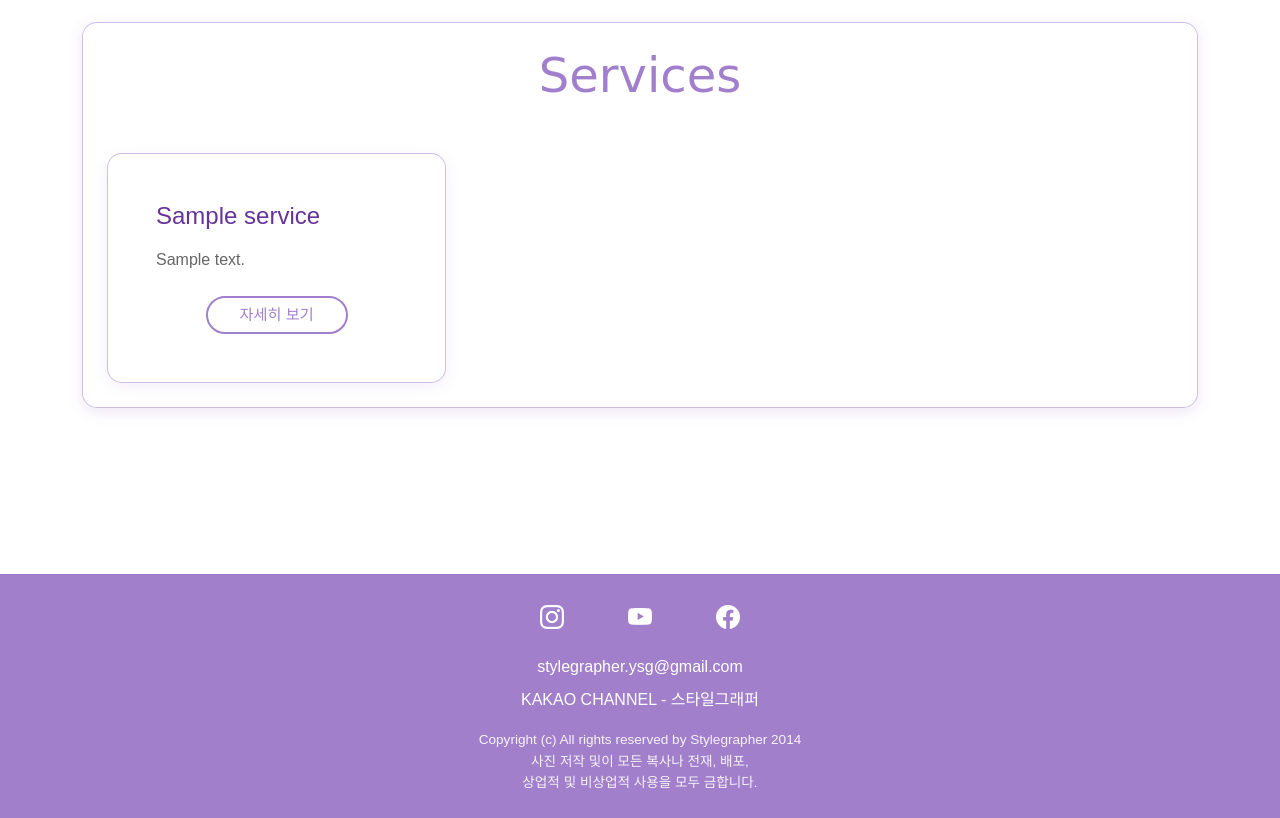
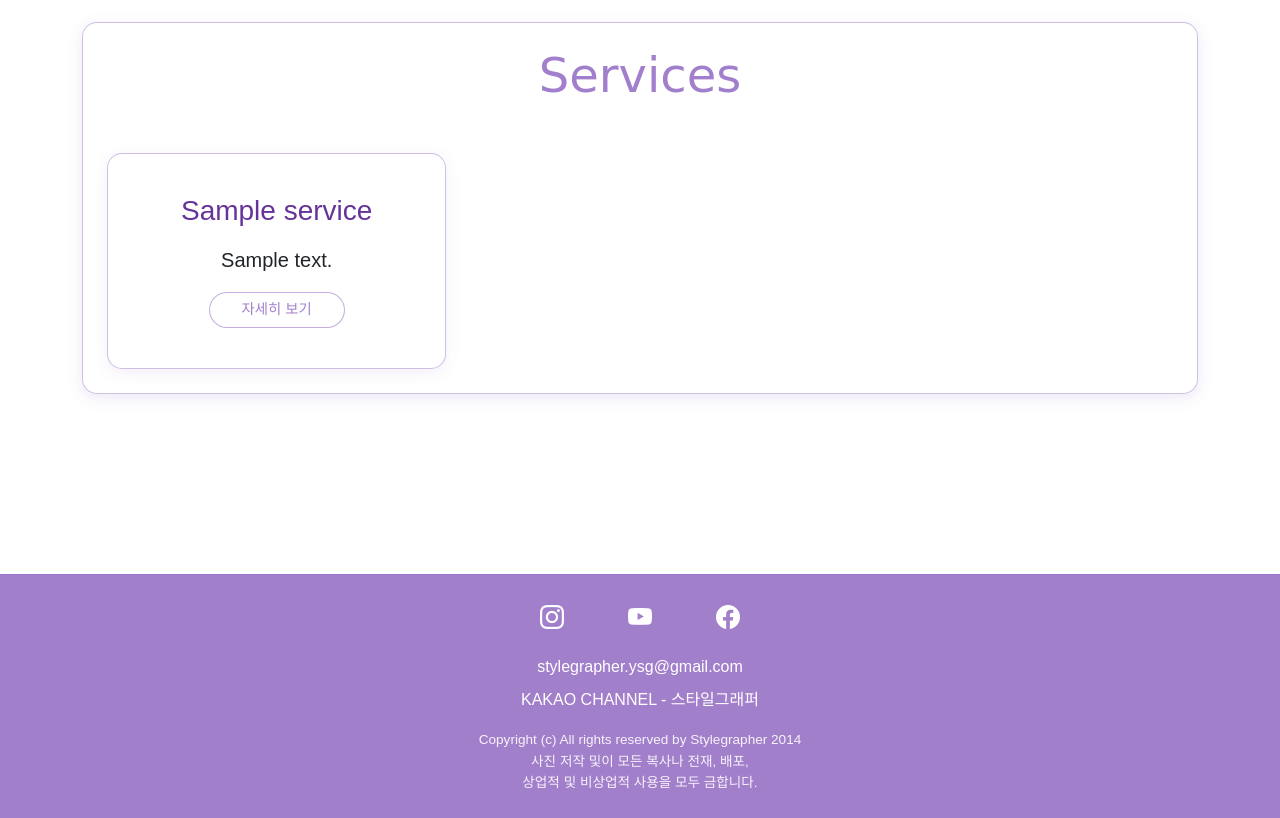
Before and after one commit to huneyk/stylegrapher_homepage, a Flask app: template templates/services.html in a window 1280 px wide. Shown: the part 170-988 px from the top of the page. Run offline with Flask 3, Linux system fonts and the light colour scheme; the template is opened without the code that fills it: most values are stand-ins (such as "Sample title", 1, 10 or a date in 2020).

Commit message:
lead class applied & price format modified

```diff
--- a/templates/_gallery_items.html
+++ b/templates/_gallery_items.html
@@ -38,6 +38,7 @@
             <p class="gallery-image-count">
                 사진 {{ group.images|length }}장
             </p>
+            <p class="lead">{{ group.description }}</p>
         </div>
     </div>
 </div>
--- a/templates/_services.html
+++ b/templates/_services.html
@@ -5,7 +5,7 @@
         <div class="card h-100 service-card">
             <div class="card-body text-center">
                 <h3 class="card-title">{{ service.name }}</h3>
-                <p class="card-text">{{ service.description }}</p>
+                <p class="card-text lead">{{ service.description }}</p>
                 <a href="{{ url_for('main.service_detail', id=service.id) }}" class="btn btn-primary">자세히 보기</a>
             </div>
         </div>
--- a/templates/index.html
+++ b/templates/index.html
@@ -28,7 +28,7 @@
                         </div>
                     </div>
                     <div class="collage-overlay">
-                        <h3 class="gallery-title">{{ group.title }}</h3>
+                        <h3 class="gallery-title lead">{{ group.title }}</h3>
                     </div>
                 </div>
             </div>
@@ -446,7 +446,7 @@ document.addEventListener('DOMContentLoaded', function() {
 <!-- Contact Section -->
 <div class="container py-5">
     <div class="text-center">
-        <p class="contact-text mb-4">궁금하신 점이 있으시다면 언제든 문의해주세요.</p>
+        <p class="contact-text lead mb-4">궁금하신 점이 있으시다면 언제든 문의해주세요.</p>
         <a href="{{ url_for('main.ask') }}" class="btn btn-primary btn-lg">문의하기</a>
     </div>
 </div>
--- a/templates/services.html
+++ b/templates/services.html
@@ -7,23 +7,7 @@
     <div class="card">
         <div class="card-body p-4">
             <h1 class="text-center mb-5 gallery-main-title">Services</h1>
-            <div class="row g-4">
-                {% for service in services %}
-                <div class="col-md-4">
-                    <div class="card service-card h-100">
-                        <div class="card-body p-4">
-                            <h3 class="service-title mb-3">{{ service.name }}</h3>
-                            <p class="service-description mb-4">{{ service.description }}</p>
-                            <div class="text-center mt-auto">
-                                <a href="{{ url_for('main.service_detail', id=service.id) }}" class="btn gallery-more-btn">
-                                    자세히 보기
-                                </a>
-                            </div>
-                        </div>
-                    </div>
-                </div>
-                {% endfor %}
-            </div>
+            {% include '_services.html' %}
         </div>
     </div>
 </div>
@@ -33,31 +17,6 @@
     border: 1.5px solid rgba(139, 95, 191, 0.4) !important;
     border-radius: 15px;
     box-shadow: 0 4px 15px rgba(139, 95, 191, 0.15);
-}
-
-.service-card {
-    transition: all 0.3s ease;
-    border: 1.5px solid rgba(139, 95, 191, 0.4) !important;
-    border-radius: 15px;
-    box-shadow: 0 4px 15px rgba(139, 95, 191, 0.15);
-}
-
-.service-card:hover {
-    transform: translateY(-5px);
-    box-shadow: 0 8px 25px rgba(139, 95, 191, 0.25);
-    border-color: rgba(139, 95, 191, 0.6) !important;
-}
-
-.service-title {
-    color: rgba(139, 95, 191, 0.8);
-    font-size: 1.5rem;
-    font-weight: 500;
-}
-
-.service-description {
-    color: #666;
-    font-size: 1rem;
-    line-height: 1.6;
 }
 
 .gallery-main-title {
@@ -73,41 +32,10 @@
     color: rgba(139, 95, 191, 1);
 }
 
-.gallery-more-btn {
-    background-color: transparent;
-    border: 2px solid rgba(139, 95, 191, 0.8);
-    color: rgba(139, 95, 191, 0.8);
-    padding: 0.35rem 2rem;
-    font-size: 0.95rem;
-    transition: all 0.3s ease;
-    border-radius: 50px;
-    height: 38px;
-    line-height: 1.2;
-    display: inline-flex;
-    align-items: center;
-    justify-content: center;
-}
-
-.gallery-more-btn:hover {
-    background-color: rgba(139, 95, 191, 0.05);
-    border-color: rgba(139, 95, 191, 0.8);
-    color: rgba(139, 95, 191, 1);
-    transform: translateY(-2px);
-    box-shadow: 0 4px 10px rgba(139, 95, 191, 0.2);
-}
-
 @media (max-width: 768px) {
     .gallery-main-title {
         font-size: 2.2rem;
     }
-
-    .service-title {
-        font-size: 1.3rem;
-    }
-
-    .service-description {
-        font-size: 0.9rem;
-    }
 }
 </style>
 {% endblock %}
```
Also changed, not shown: templates/admin/bookings.html (+5 -3 lines), templates/admin/gallery.html (added, +97 -0 lines), templates/service_detail.html (+19 -12 lines), instance/stylegrapher.db.
